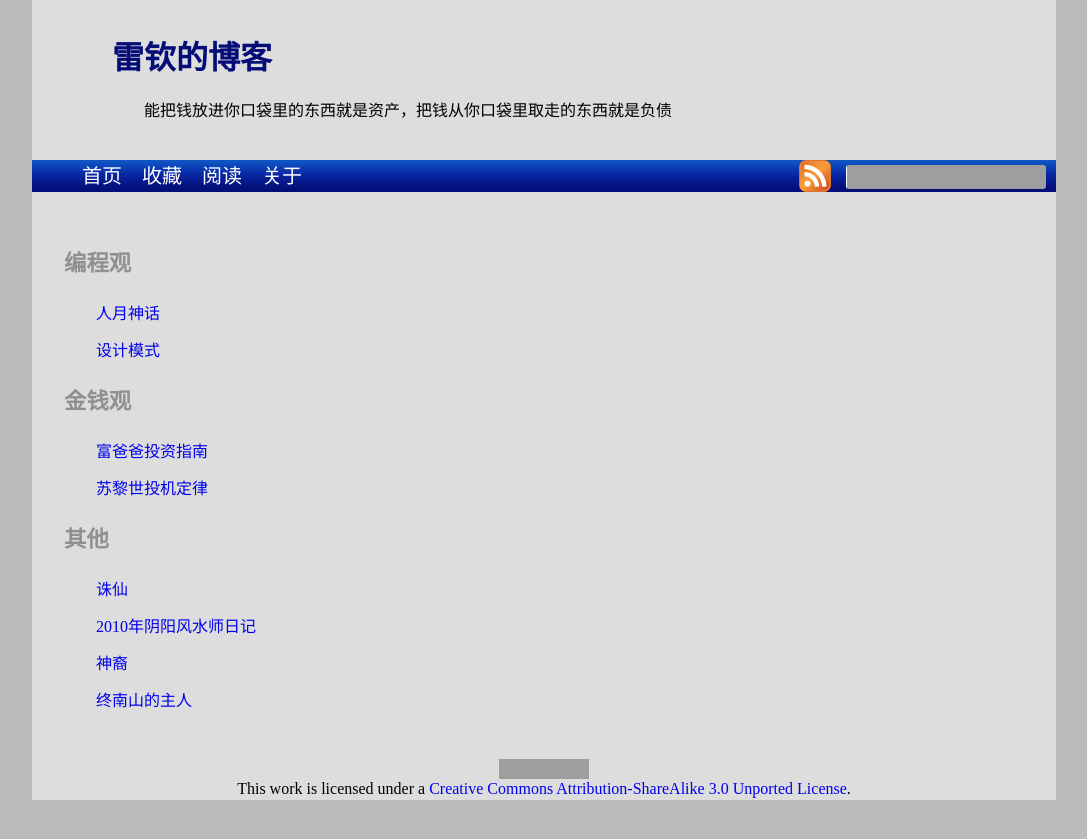
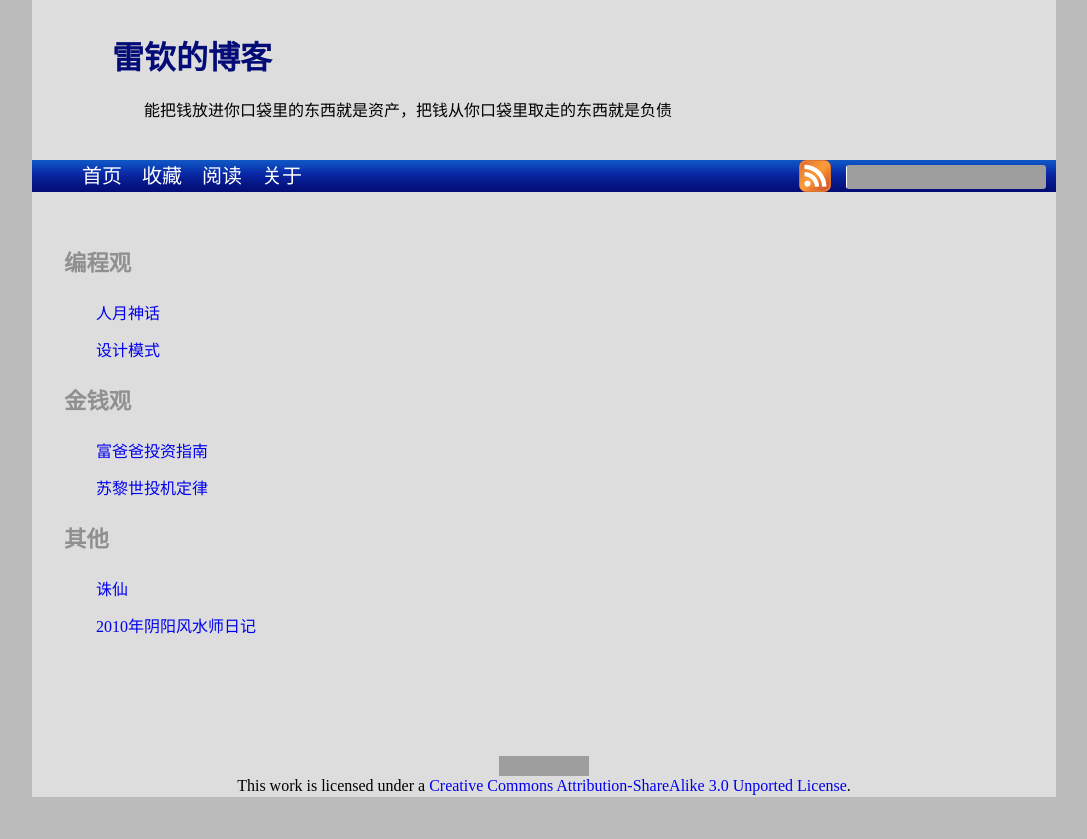
Before and after one commit to leiqin/leiqin.github.io, a Jekyll site: the page built from yuedu.markdown, in a window 1280 px wide. Shown: the top 839 px of the page, without its empty margins (96-1183 px from the left). Built offline with Jekyll 4.4.1, drawn with Linux system fonts in a browser that asks for light colours; nearby versions of some CDN libraries; comment, search, counter and statistics services are not loaded; grey boxes are pictures that could not be loaded.

Commit message:
先删除 《神裔》 和 《钟南山的主人》 等写完了再说

```diff
--- a/yuedu.markdown
+++ b/yuedu.markdown
@@ -19,7 +19,3 @@ layout: index
 [诛仙](http://www.huanxia.com/book1425.html)
 
 [2010年阴阳风水师日记](http://bbs.tianya.cn/post-16-658503-1.shtml)
-
-[神裔](http://www.qidian.com/Book/2494812.aspx)
-
-[终南山的主人](http://bbs.tianya.cn/post-16-849192-1.shtml)
```
